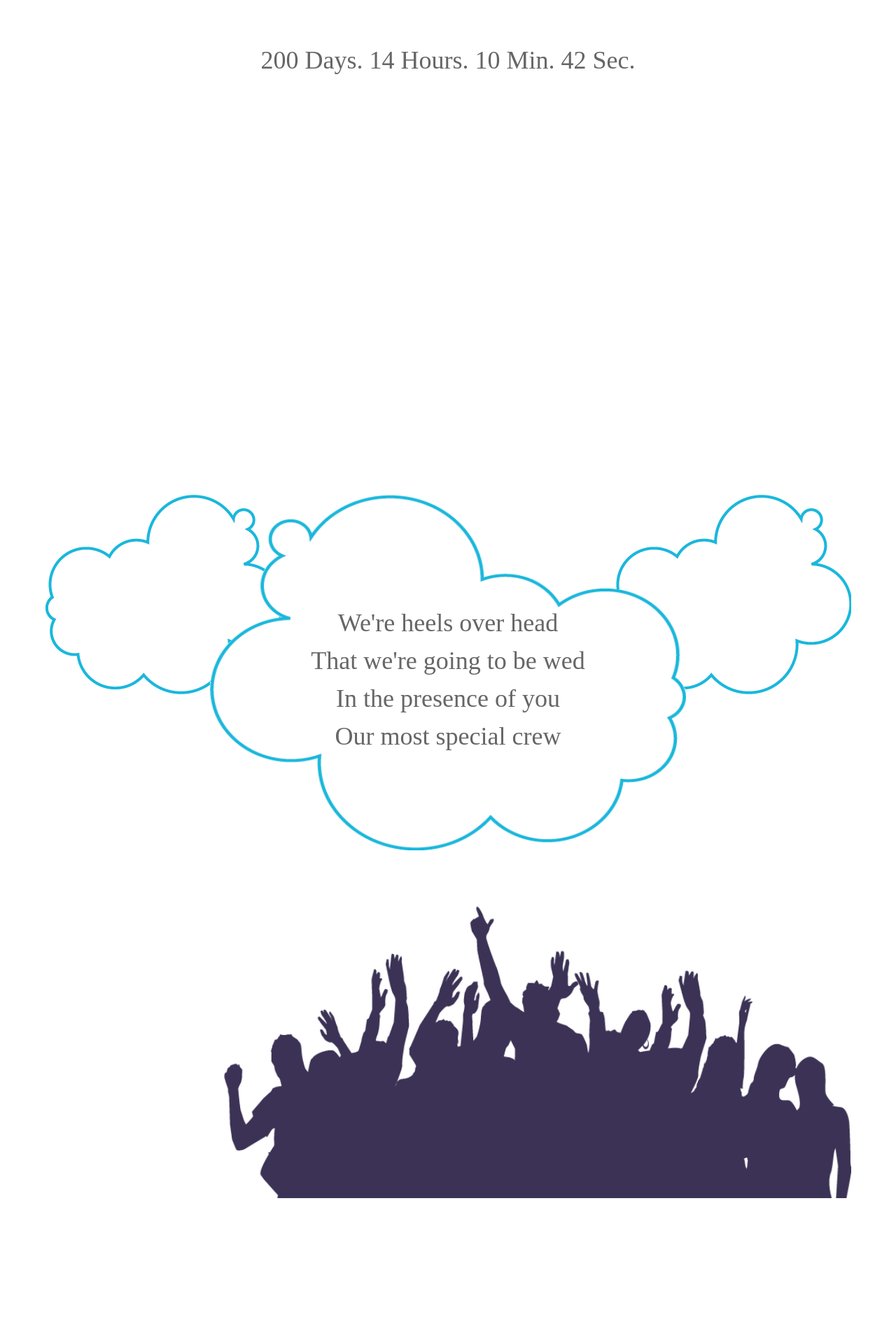
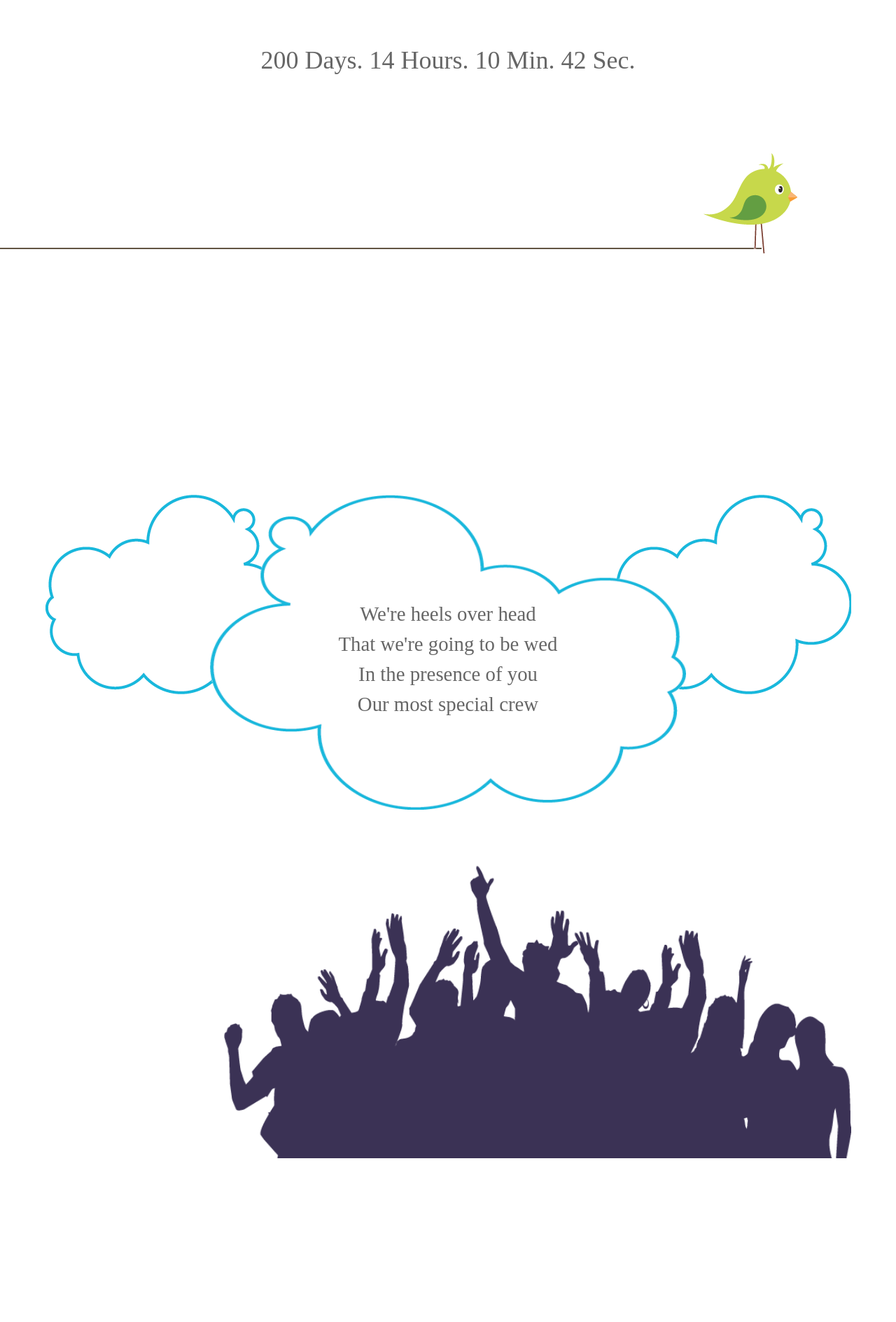
Before and after one commit to cmcrew/wedding, a PHP site: page / in a window 1280 px wide. Shown: the part 1379-3268 px from the top of the page at 70% size. Run offline with PHP 8.4, Linux system fonts and the light colour scheme; some web fonts are replaced.

Commit message:
trouble w/ clouds and z-index

```diff
--- a/css/style.css
+++ b/css/style.css
@@ -199,6 +203,24 @@ section#date p {
 .countdown p {
     font-size: 3.0em;
 }
+hr {
+    position: relative;
+    z-index: 1;
+    float: left;
+    height: 2px;
+    border: none;
+    background: #625443;
+    width: 85%;
+
+}
+#bird {
+    position: relative;
+    z-index: 10;
+    float: right;
+    margin-right: 11%;
+    top: 20px;
+
+}
 
 /******************************************************
 
@@ -211,7 +233,7 @@ section#heelsoverhead {
 }
 .textblock4 {
     position: relative;
-    z-index: 10;
+    z-index: 100;
     margin: 0 auto;
     width: 50%;
     padding: 20px;
@@ -220,25 +242,30 @@ section#heelsoverhead {
     background-origin: border-box;
 }
 section#heelsoverhead p {
+    position: relative;
+    z-index: 1000;
     text-align: center;
     padding: 100px 0 80px;
-    font-size: 1.5em;
+    font-size: 1.2em;
     line-height: 1.5em;
 }
 #cloud-left {
     position: relative;
     float: left;
+    /*top: -500px;*/
     margin-left: 5%;
     z-index: 1;
 }
 #cloud-right {
     position: relative;
     margin-right: 5%;
+    /*top: -500px;*/
     float: right;
-    z-index: 1;
+    z-index: -1;
 }
 #crowd {
     position: relative;
+    z-index: 100;
     float: right;
     width: 70%;
     margin-right: 5%;
--- a/index.html
+++ b/index.html
@@ -55,6 +55,8 @@
 	    <div class="countdown">
 		<p>200 Days. 14 Hours. 10 Min. 42 Sec.</p>
 	    </div>
+	    <img id="bird" src="images/green-birdie.png" alt="">
+	    <hr>
         </section>
 
         <section id="heelsoverhead">
@@ -66,6 +68,8 @@
 		In the presence of you<br/>
 		Our most special crew</p>
 	    </div>
+	    <!--Why do these have to be after the text in markup in order to not affect the text layout?-->
+
 	    <div id="crowd">
 		<img src="images/Special-Crew.png" alt="">
 	    </div>
@@ -76,7 +80,7 @@
 		<p>We made this website<br/>
 		We did, yeah that's right!<br/>
 		To share the agenda<br/>
-		Four our day of splenda'</p>
+		For our day of splenda'</p>
 	    </div>
         </section>
 
```
Also changed, not shown: other parts of css/style.css (+25 -16 lines), images/footer.png (added), images/purplecloud.png (added).
